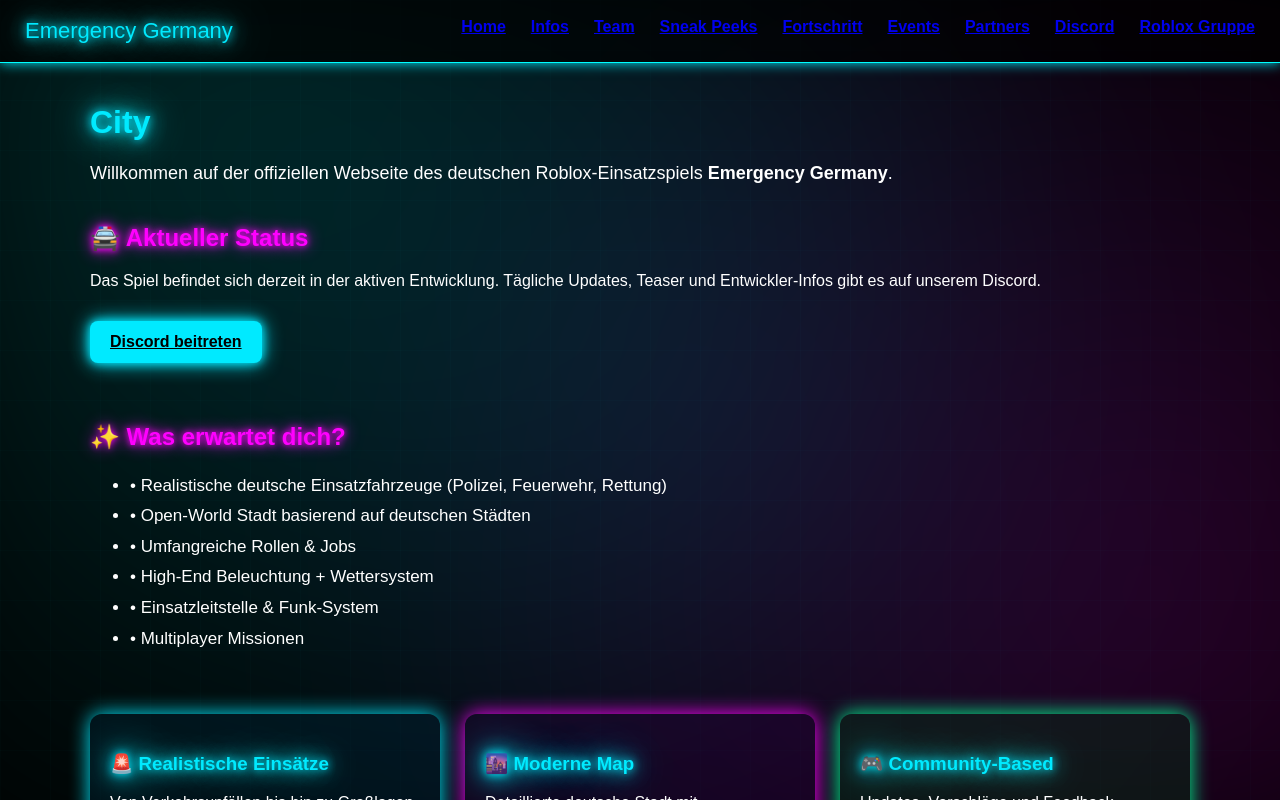
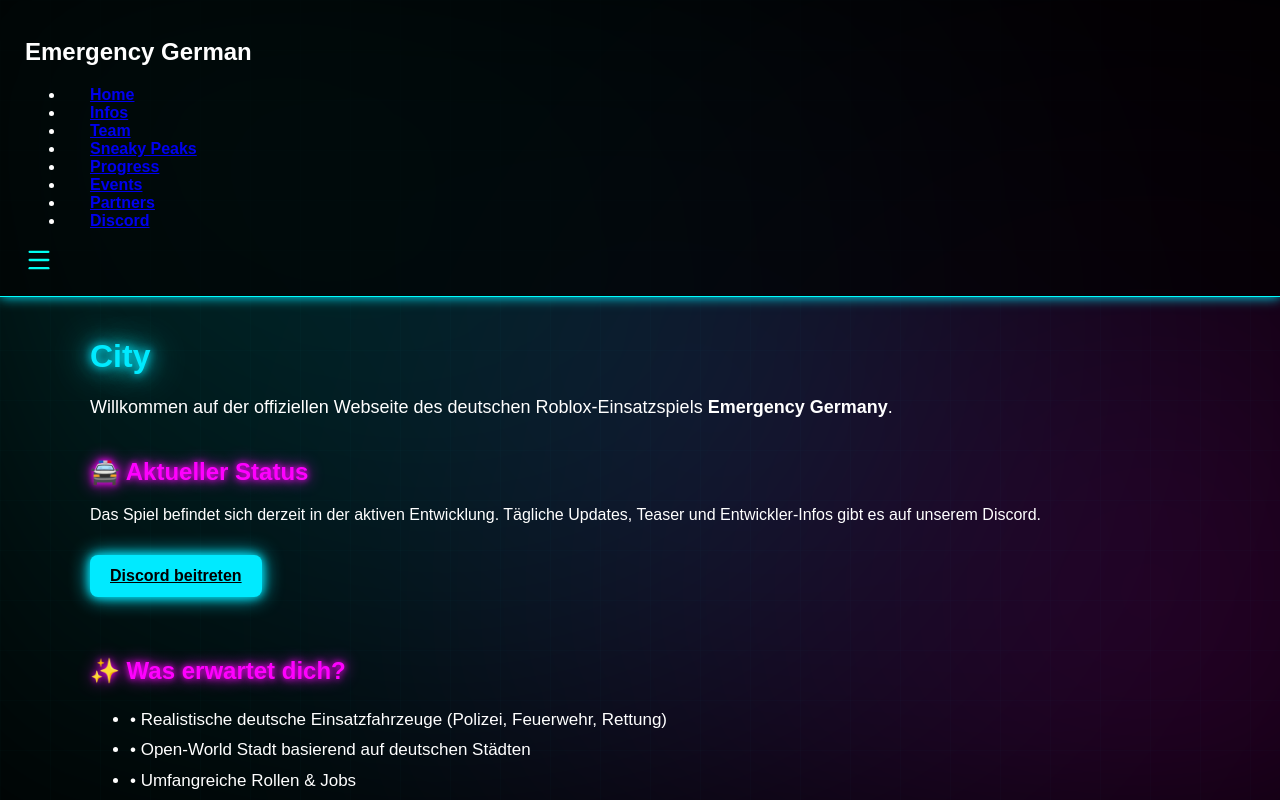
Before and after one commit to maxytmaxyt/max-eh, a Next.js app: page / in a window 1280 px wide. Shown: the top 800 px of the page. Built offline with nearby package versions, Linux system fonts and the light colour scheme.

Commit message:
Update Navbar.js

```diff
--- a/app/components/Navbar.js
+++ b/app/components/Navbar.js
@@ -1,28 +1,76 @@
 "use client";
+import { useState } from "react";
+import Link from "next/link";
+import { Menu, X } from "lucide-react"; // ✅ Icons importieren
 import { motion } from "framer-motion";
 
 export default function Navbar() {
+  const [open, setOpen] = useState(false);
+
+  const links = [
+    { name: "Home", href: "/" },
+    { name: "Infos", href: "/info" },
+    { name: "Team", href: "/team" },
+    { name: "Sneaky Peaks", href: "/sneak-peeks" },
+    { name: "Progress", href: "/progress" },
+    { name: "Events", href: "/events" },
+    { name: "Partners", href: "/partners" },
+    { name: "Discord", href: "https://discord.gg/DEIN_LINK", external: true }
+  ];
+
+  const handleLinkClick = () => setOpen(false);
+
   return (
-    <motion.nav
-      initial={{ opacity: 0, y: -20 }}
-      animate={{ opacity: 1, y: 0 }}
-      transition={{ duration: 0.5 }}
-    >
-      <div className="neon-title" style={{ fontSize: "22px" }}>
-        Emergency Germany
+    <nav className="w-full bg-black/30 backdrop-blur-xl border-b border-white/10 fixed top-0 z-50">
+      <div className="max-w-6xl mx-auto flex justify-between items-center p-4">
+        <h1 className="text-2xl font-bold text-cyan-300 drop-shadow-[0_0_8px_#00fff2]">
+          Emergency German
+        </h1>
+
+        {/* Desktop Menu */}
+        <ul className="hidden md:flex gap-6 text-lg">
+          {links.map((link, i) =>
+            link.external ? (
+              <li key={i}><a href={link.href} target="_blank" className="hover:text-cyan-400 transition">{link.name}</a></li>
+            ) : (
+              <li key={i}><Link href={link.href} className="hover:text-cyan-400 transition">{link.name}</Link></li>
+            )
+          )}
+        </ul>
+
+        {/* Mobile Hamburger Icon */}
+        <div className="md:hidden cursor-pointer" onClick={() => setOpen(!open)}>
+          {open ? <X size={28} color="#00fff2" /> : <Menu size={28} color="#00fff2" />}
+        </div>
       </div>
 
-      <div>
-        <a href="/">Home</a>
-        <a href="/info">Infos</a>
-        <a href="/team">Team</a>
-        <a href="/sneak-peeks">Sneak Peeks</a>
-        <a href="/progress">Fortschritt</a>
-        <a href="/events">Events</a>
-        <a href="/partners">Partners</a>
-        <a href="https://discord.gg/KDrnNTdzvc" target="_blank">Discord</a>
-        <a href="https://www.roblox.com/share/g/444416456" target="_blank">Roblox Gruppe</a>
-         </div>
-    </motion.nav>
+      {/* Mobile Menu */}
+      <motion.ul
+        initial={{ height: 0, opacity: 0 }}
+        animate={{ height: open ? "auto" : 0, opacity: open ? 1 : 0 }}
+        className="overflow-hidden flex flex-col gap-4 md:hidden p-4 bg-black/70 border-t border-white/10"
+      >
+        {links.map((link, i) =>
+          link.external ? (
+            <li key={i}>
+              <a
+                href={link.href}
+                target="_blank"
+                className="hover:text-cyan-400 transition"
+                onClick={handleLinkClick}
+              >
+                {link.name}
+              </a>
+            </li>
+          ) : (
+            <li key={i}>
+              <Link href={link.href} className="hover:text-cyan-400 transition" onClick={handleLinkClick}>
+                {link.name}
+              </Link>
+            </li>
+          )
+        )}
+      </motion.ul>
+    </nav>
   );
 }
```
